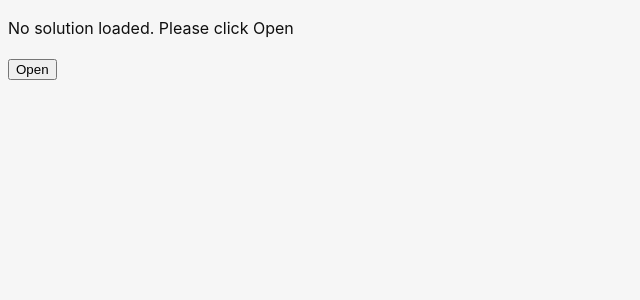
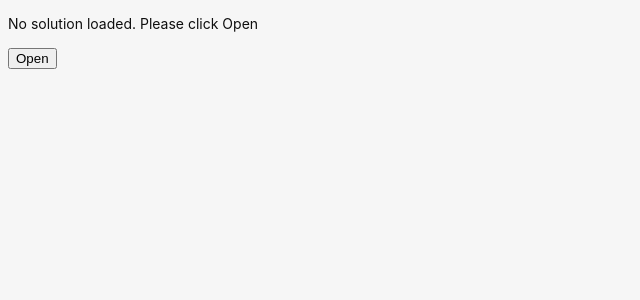
Before and after one commit to mobzystems/depgraph, a React (Vite) app: page / in a window 1280 px wide. Shown: the top 300 px of the page, without its empty margins (0-640 px from the left). Built offline with nearby package versions, Linux system fonts and the light colour scheme.

Commit message:
Comments, refactoring

```diff
--- a/src/App.tsx
+++ b/src/App.tsx
@@ -1,9 +1,9 @@
 import { Fragment, ReactNode, useState } from "react";
-import "./App.css";
 import { open } from '@tauri-apps/api/dialog';
 import { homeDir, dirname, resolve, basename } from '@tauri-apps/api/path';
 import { readTextFile } from "@tauri-apps/api/fs";
 import { invoke } from '@tauri-apps/api/tauri';
+import "./App.css";
 
 interface Project {
   // These fields are read from the solution file:
@@ -111,16 +111,6 @@ function App() {
   const [solution, setSolution] = useState<Solution>();
   const [lastPath, setLastPath] = useState<string>();
 
-  // async function performExecute() {
-  //   const command = new Command('cmd', ['/c', 'cd']);
-  //   setOutput((await command.execute()).stdout);
-  // }
-
-  // async function performAsk() {
-  //   const yes2 = await ask('This action cannot be reverted. Are you sure?', { title: 'Party Reason TEST', type: 'warning' });
-  //   console.log(yes2);
-  // }
-
   async function performOpen() {
     // Open a selection dialog for image files
     const selected = await open({
@@ -162,7 +152,7 @@ function App() {
 
   return (
     <div>
-      {solution ?
+      {solution !== undefined ?
         <>
           <h1>Solution: {solution.name}</h1>
           <p>{solution.directory}</p>
@@ -170,32 +160,11 @@ function App() {
             <>
               <p>The following problems were found parsing the solution:</p>
               <ul>
-                { solution.problems.map(p => <li>{p}</li>)}
+                {solution.problems.map(p => <li>{p}</li>)}
               </ul>
             </>
           }
-          {/* <h2>Projects</h2>
-          <ol>
-            {
-              solution.projects.map(p => <li key={p.guid}>
-                {p.name}
-                {p.referencedBy.length > 0 &&
-                  <><p>ReferencedBy</p>
-                    <ul>
-                      {p.referencedBy.map(path => <li>{solution.safeProjectName(path)}</li>)}
-                    </ul>
-                  </>
-                }
-                {p.dependsOn.length > 0 &&
-                  <><p>DependsUpon</p>
-                    <ul>
-                      {p.dependsOn.map(path => <li>{solution.safeProjectName(path)}</li>)}
-                    </ul>
-                  </>
-                }
-              </li>)
-            }
-          </ol> */}
+          {false && <ProjectList solution={solution!} />}
           <DependencyGraph solution={solution} />
         </> :
         <p>No solution loaded. Please click Open</p>
@@ -205,6 +174,8 @@ function App() {
   );
 }
 
+/** The menu, fixed in the top right
+ */
 function Menu(props: {
   showDependencies: boolean,
   setShowDependencies: (show: boolean) => void,
@@ -229,6 +200,9 @@ interface Options {
   showReferences: boolean
 }
 
+/**
+ * A dependency graph, consisting of levels
+ */
 function DependencyGraph(props: { solution: Solution }) {
   const [focusedProject, setFocusedProject] = useState<string>();
   const [showDependencies, setShowDependencies] = useState(true);
@@ -244,9 +218,9 @@ function DependencyGraph(props: { solution: Solution }) {
   let levels: ReactNode[] = [];
 
   let level = 1;
-  for (;;) {
-    // Find the projects to display whose referencing projects have already been displayed, i.e. no referencing
-    // project is NOT displayed
+  for (; ;) {
+    // Find the projects to display whose referencing projects have already been displayed, i.e. none of the referencing
+    // project is NOT displayed (because that should come first)
     let projectsInThisLevel = projectsToDisplay.filter(p => p.referencedBy.filter(referringProject => !displayedProjects.has(referringProject)).length === 0);
     if (projectsInThisLevel.length === 0)
       break;
@@ -267,15 +241,23 @@ function DependencyGraph(props: { solution: Solution }) {
     // Level up
     level++;
   }
-  return (<div className="depgraph">
+
+  // Return the graph (i.e. all levels generated) and the menu
+  return (
+    <div className="depgraph">
       <Menu
         showDependencies={showDependencies} setShowDependencies={setShowDependencies}
         showReferences={showReferences} setShowReferences={setShowReferences}
       />
-    { levels.map((l, index) => <Fragment key={index}>{l}</Fragment>) }
-  </div>);
+      {levels.map((l, index) => <Fragment key={index}>{l}</Fragment>)}
+    </div>
+  );
 }
 
+/**
+ * A level of projects. Level 1 is the top level without any references;
+ * the last level contains only projects with no dependencies
+ */
 function GraphLevel(props: {
   level: number,
   solution: Solution,
@@ -285,14 +267,9 @@ function GraphLevel(props: {
   unfocusProject: (name: string) => void,
   options: Options
 }) {
-  // return (<>
-  //   <p>Level: {props.level}</p>
-  //   <ol>
-  //     { props.projects.map(p => <li key={p.fullPath}>{p.name}</li>)}
-  //   </ol>
-  // </>);
-  return (<div className="level" data-level={props.level}>
-    { props.projects.map(p => <SingleProject
+  return (
+    <div className="level" data-level={props.level}>
+      {props.projects.map(p => <SingleProject
         key={p.fullPath}
         solution={props.solution}
         project={p}
@@ -301,9 +278,13 @@ function GraphLevel(props: {
         focusedProject={props.focusedProject}
         options={props.options}
       />)}
-  </div>);
+    </div>
+  );
 }
 
+/**
+ * A single project div, part of a GraphLevel
+ */
 function SingleProject(props: {
   solution: Solution,
   project: Project,
@@ -316,18 +297,64 @@ function SingleProject(props: {
   const project = props.project;
   const focusedProject = props.focusedProject;
 
-  return (<div className={`project ${project.fullPath === focusedProject ? "selected" : ''}`} id={`proj-${project.fullPath}`}>
+  return (
+    <div className={`project ${project.fullPath === focusedProject ? "selected" : ''}`} id={`proj-${project.fullPath}`}>
       <h3 onMouseOver={() => props.focusProject(project.fullPath)} onMouseOut={() => props.unfocusProject(project.fullPath)}>{project.name}</h3>
       {project.referencedBy.length > 0 && props.options.showReferences && <div className="referencedby">
-      {project.referencedBy.map(ref => <div key={ref} className={ref === focusedProject ? "selected" : ''} onMouseOver={() => props.focusProject(ref)} onMouseOut={() => props.unfocusProject(ref)}>{"\u00AB"} {solution.safeProjectName(ref)}</div>)}
+        {project.referencedBy.map(ref => <div
+          key={ref}
+          className={ref === focusedProject ? "selected" : ''}
+          onMouseOver={() => props.focusProject(ref)}
+          onMouseOut={() => props.unfocusProject(ref)}>
+          {"\u00AB"} {solution.safeProjectName(ref)}
+        </div>)}
       </div>
       }
       {project.dependsOn.length > 0 && props.options.showDependencies && <div className="dependson">
-      {project.dependsOn.map(dep => <div key={dep} className={dep === focusedProject ? "selected" : ''}onMouseOver={() => props.focusProject(dep)} onMouseOut={() => props.unfocusProject(dep)}>{"\u00BB"} {solution.safeProjectName(dep)}</div>)}
+        {project.dependsOn.map(dep => <div
+          key={dep}
+          className={dep === focusedProject ? "selected" : ''}
+          onMouseOver={() => props.focusProject(dep)}
+          onMouseOut={() => props.unfocusProject(dep)}>
+          {"\u00BB"} {solution.safeProjectName(dep)}
+        </div>)}
       </div>
       }
-
-  </div>);
+    </div>
+  );
 }
 
+/**
+ * A list of projects in textual form (mainly for debugging)
+ */
+function ProjectList(props: {
+  solution: Solution
+}) {
+  const solution = props.solution;
+
+  return (<>
+    <h2>Projects</h2>
+    <ol>
+      {
+        solution.projects.map(p => <li key={p.guid}>
+          {p.name}
+          {p.referencedBy.length > 0 &&
+            <><p>ReferencedBy</p>
+              <ul>
+                {p.referencedBy.map(path => <li>{solution.safeProjectName(path)}</li>)}
+              </ul>
+            </>
+          }
+          {p.dependsOn.length > 0 &&
+            <><p>DependsUpon</p>
+              <ul>
+                {p.dependsOn.map(path => <li>{solution.safeProjectName(path)}</li>)}
+              </ul>
+            </>
+          }
+        </li>)
+      }
+    </ol>
+  </>);
+}
 export default App;
--- a/src/styles.css
+++ b/src/styles.css
@@ -1,7 +1,7 @@
 :root {
   font-family: Inter, Avenir, Helvetica, Arial, sans-serif;
-  font-size: 16px;
-  line-height: 24px;
+  font-size: 14px;
+  line-height: 20px;
   font-weight: 400;
 
   color: #0f0f0f;
```
Lines whose indentation alone changed are shown as unchanged.
